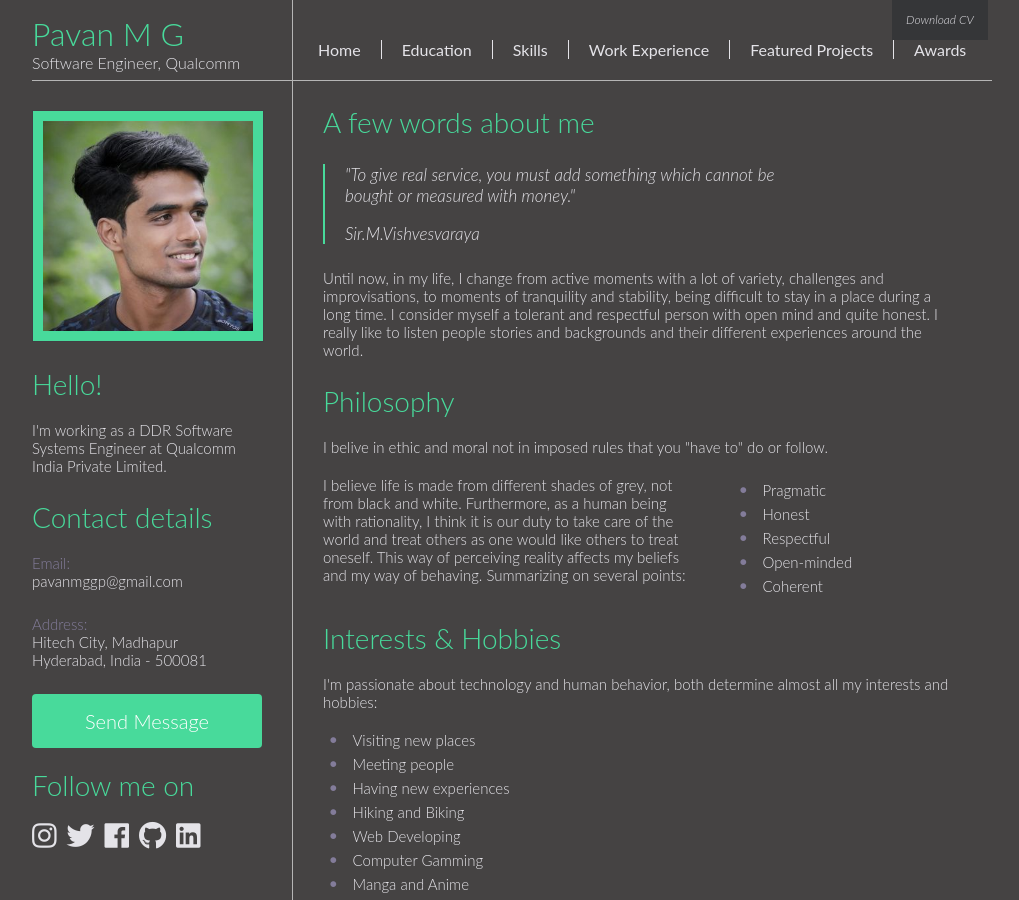
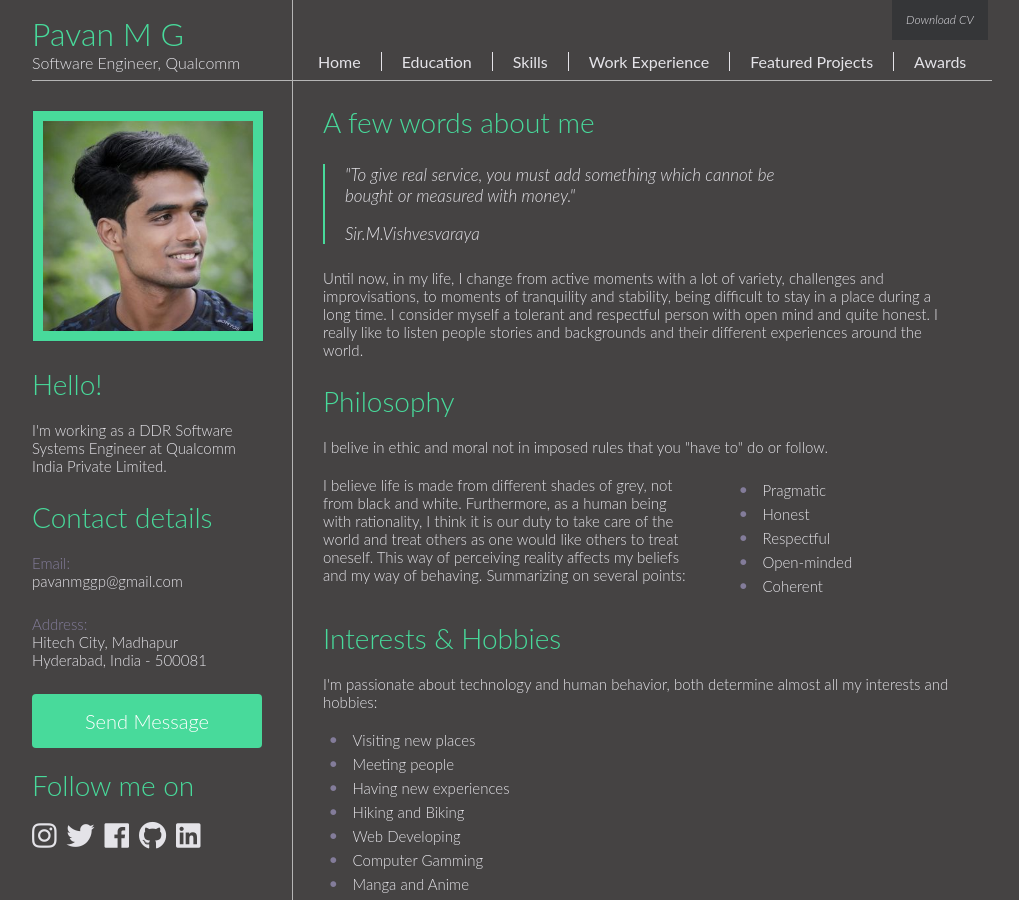
Before and after one commit to pavan-mg/pavan-mg.github.io, a Jekyll site: the page built from index.html, in a window 1280 px wide and 900 px high. Shown: the whole window, without its empty margins (128-1147 px from the left). Built offline with Jekyll 4.4.1, drawn with Linux system fonts in a browser that asks for light colours.

Commit message:
Update default.html

```diff
--- a/_layouts/default.html
+++ b/_layouts/default.html
@@ -21,7 +21,8 @@
             <ul class="download_button horizontal_list">
               <li><a href="/assets/Pavan M G CV.pdf" target="_blank">Download CV</a></li>
             </ul>
-          <div class="clear">
+          <div class="clear"></div>
+          <div >
             <ul class="header_menu horizontal_list">
               <li><a class="no_border" href="#Home">Home</a></li>
               <li><a href="#Education">Education</a></li>
```
